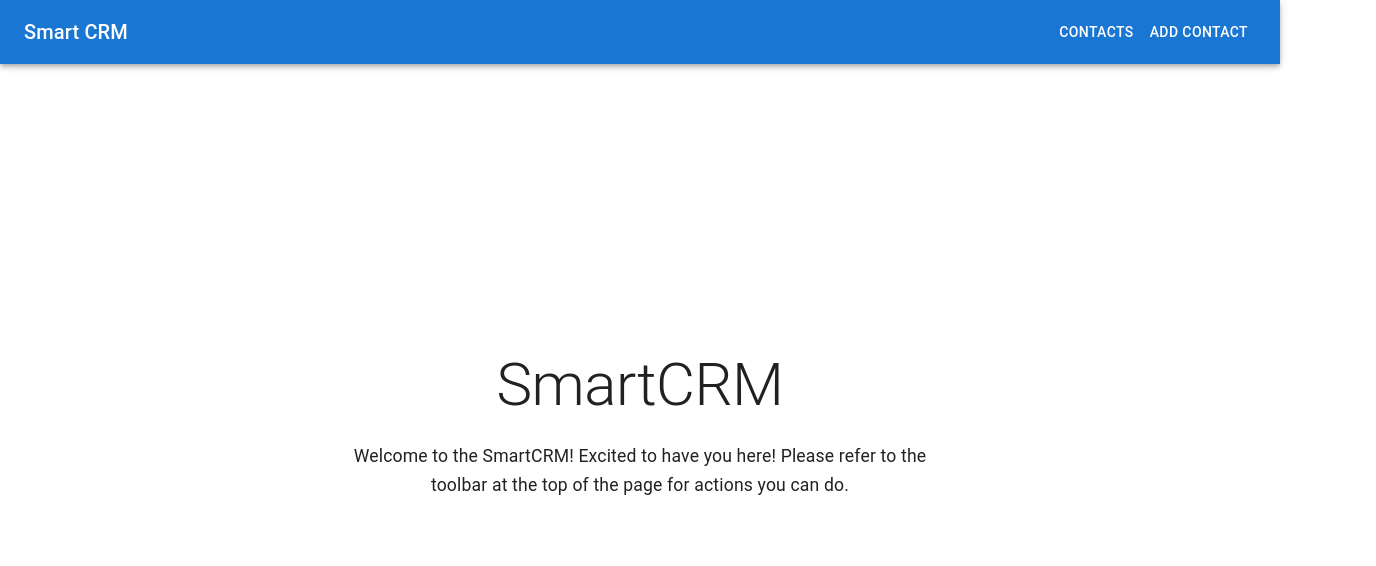
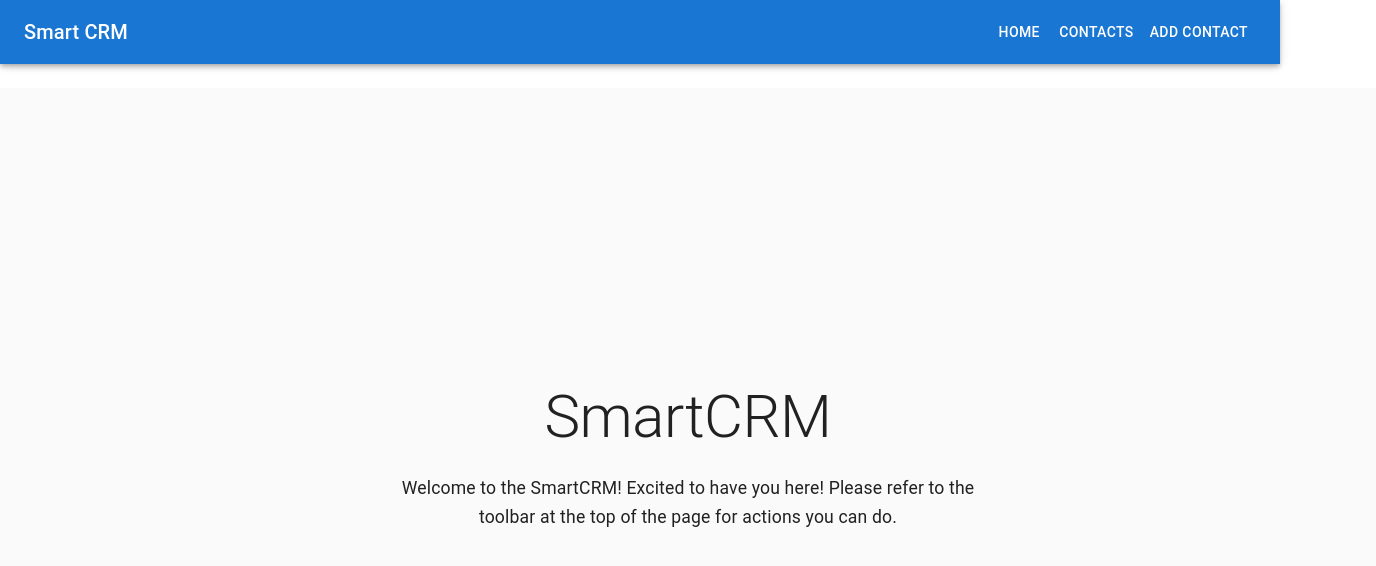
Before and after one commit to MihirMishra23/SmartCRM, a React (Vite) app in the folder frontend-react/: page / in a window 1280 px wide. Shown: the top 566 px of the page, 1376 px wide, since content can reach past the window. Built offline with nearby package versions, Linux system fonts and the light colour scheme; no server answers.

Commit message:
feat(api): added a test endpoint for the api

```diff
--- a/frontend-react/src/App.tsx
+++ b/frontend-react/src/App.tsx
@@ -12,6 +12,9 @@ function App() {
           <Typography variant="h6" component="div" sx={{ flexGrow: 1 }}>
             Smart CRM
           </Typography>
+          <Button color="inherit" component={Link} to="/">
+            Home
+          </Button>
           <Button color="inherit" component={Link} to="/contacts">
             Contacts
           </Button>
@@ -24,21 +27,18 @@ function App() {
       {/* Dynamic spacing to accommodate AppBar height */}
       <Box sx={{ height: (theme) => theme.mixins.toolbar.minHeight }} />
 
-      <Routes>
-        <Route path="/" element={<Homepage />} />
-      </Routes>
-
       <Container
         maxWidth="xl"
         sx={{
           mt: 4,
-          px: { xs: 2, sm: 4, md: 6 }, // Responsive padding
+          px: { xs: 2, sm: 4, md: 6 },
           width: '100%',
-          minHeight: 'calc(100vh - 64px)', // Full height minus AppBar
-          backgroundColor: '#fafafa' // Light background for better visual separation
+          minHeight: 'calc(100vh - 64px)',
+          backgroundColor: '#fafafa'
         }}
       >
         <Routes>
+          <Route path="/" element={<Homepage />} />
           <Route path="/contacts" element={<ContactList />} />
           <Route path="/add-contact" element={<AddContact />} />
         </Routes>
```
Also changed, not shown: 1 other file (tests, documents, lock files or other folders).
